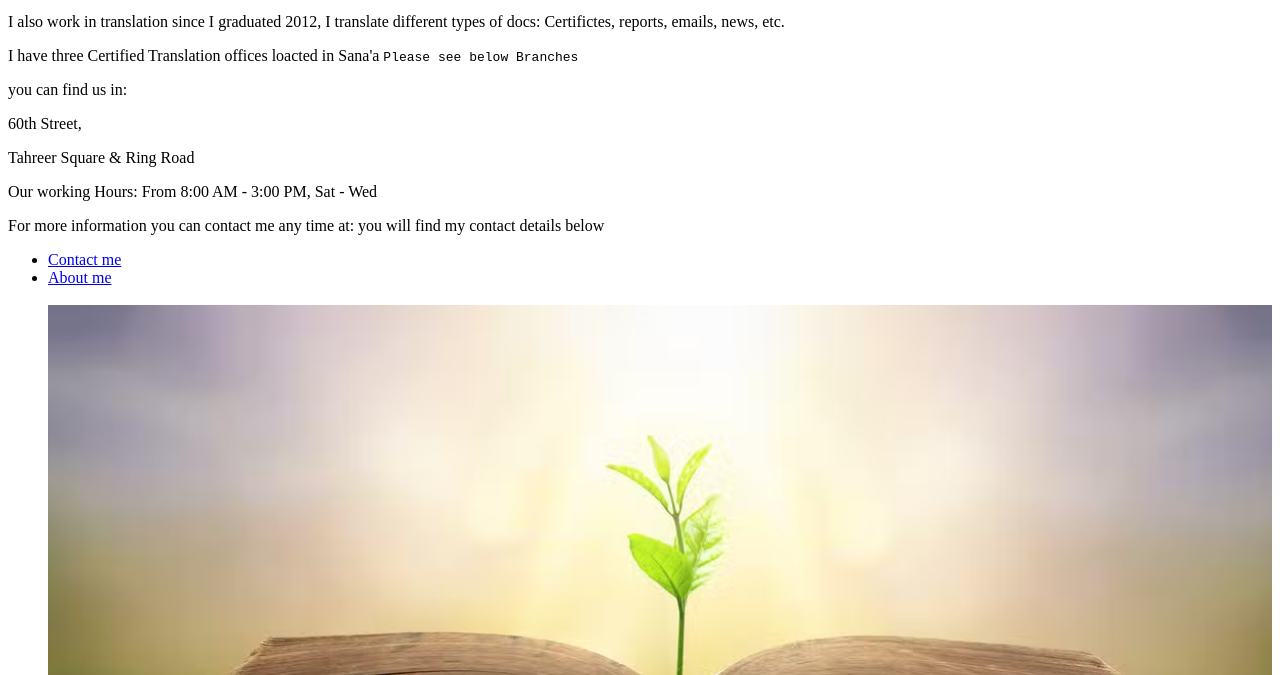
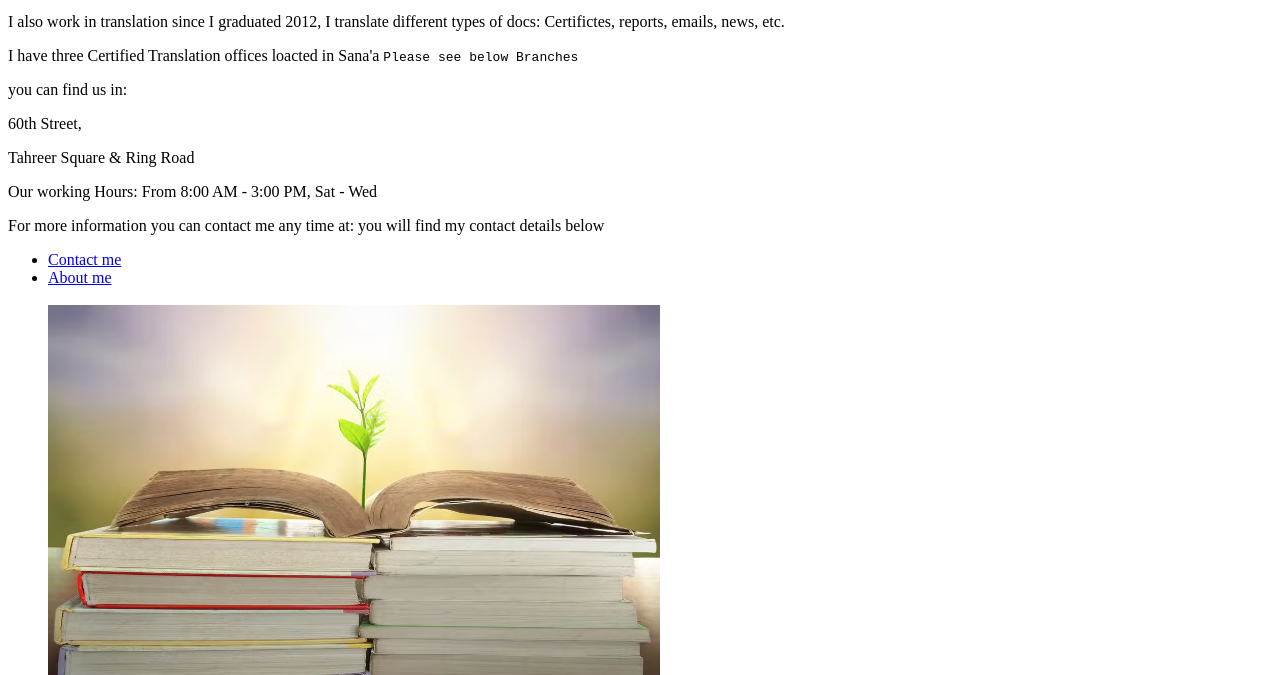
Before and after one commit to Hamza-Hamli/portfolio, a plain HTML site: page index.html in a window 1280 px wide. Shown: the part 119-794 px from the top of the page. Drawn offline with Linux system fonts and the light colour scheme.

Commit message:
adjusting the image size

```diff
--- a/index.html
+++ b/index.html
@@ -42,7 +42,7 @@
         <li><a href="/contact.html">Contact me</a></li>
         <li><a href="/index.html">About me</a></li>
         <br>
-        <a href="/images/education.jpg"><img src="/images/education.jpg" width="100%" height="30%" alt="Education"></a>
+        <a href="/images/education.jpg"><img src="/images/education.jpg" width="50%" height="30%" alt="Education"></a>
     </ul>
 </footer>
 
```
